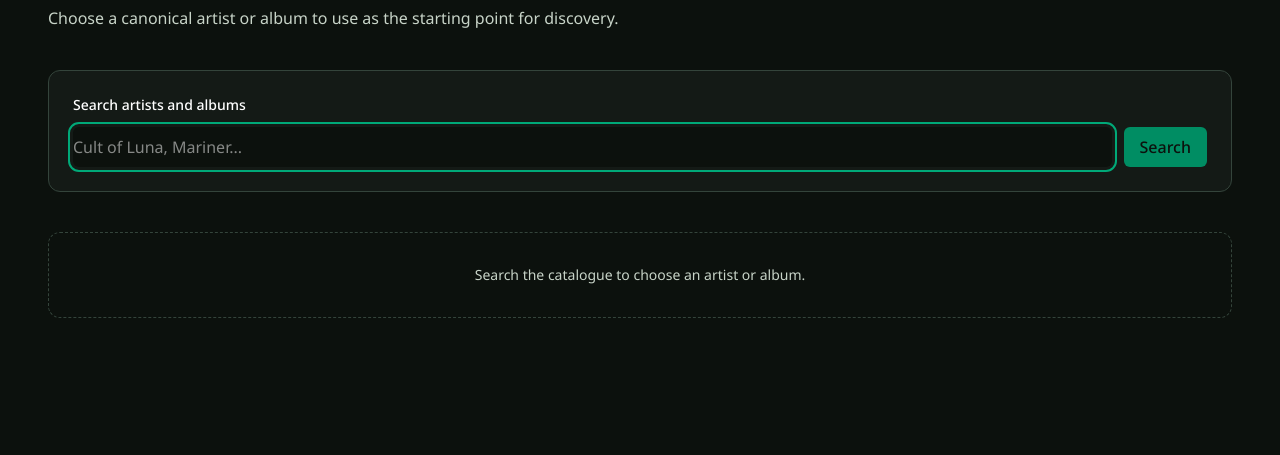
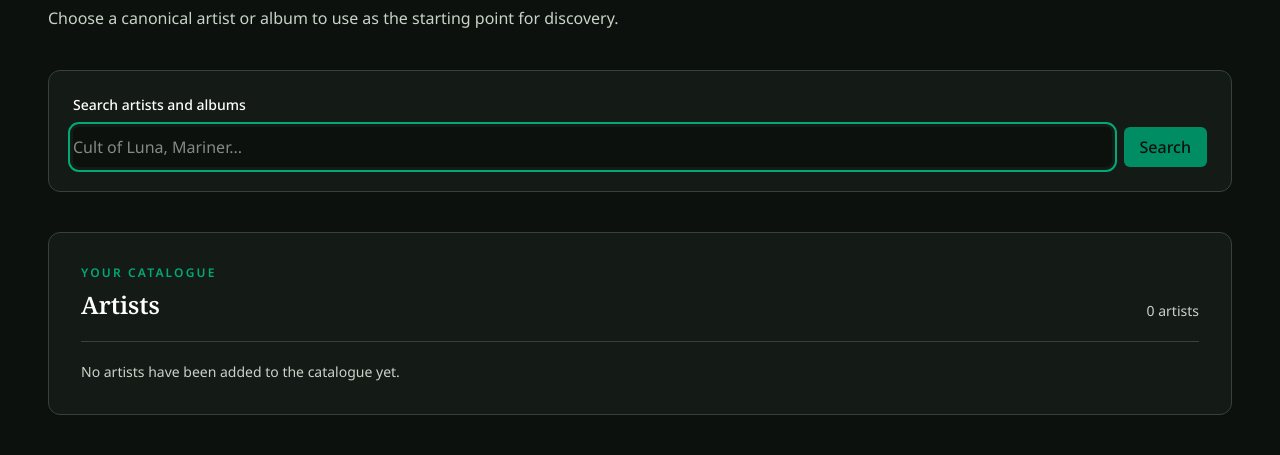
Before and after one commit to smededwards/effemeral.fm, a Laravel app: page /catalogue in a window 1280 px wide. Shown: the part 366-821 px from the top of the page. Before the commit the page ends 684 px from the top, so only its background shows below. Run offline with Laravel 12, Linux system fonts and the light colour scheme; data that the repository does not hold is empty; style sheets or scripts are compiled from the project's sources.

Commit message:
feat(catalogue): show artists before search

```diff
--- a/app/Http/Controllers/DashboardController.php
+++ b/app/Http/Controllers/DashboardController.php
@@ -59,6 +59,11 @@ class DashboardController extends Controller
                 ->orderBy('title')
                 ->limit(25)
                 ->get();
+        } else {
+            $artists = Artist::query()
+                ->withCount('albums')
+                ->orderBy('name')
+                ->paginate(24);
         }
 
         return view('catalogue.index', [
--- a/resources/views/catalogue/index.blade.php
+++ b/resources/views/catalogue/index.blade.php
@@ -125,6 +125,27 @@
                     </section>
                 </div>
             @else
-                <p class="rounded-xl border border-dashed border-ef-line p-8 text-center text-sm text-ef-muted">Search the catalogue to choose an artist or album.</p>
+                <section class="rounded-xl border border-ef-line bg-ef-surface p-6 sm:p-8" aria-labelledby="catalogue-artists">
+                    <div class="flex flex-wrap items-end justify-between gap-3 border-b border-ef-line pb-5">
+                        <div>
+                            <p class="text-xs font-semibold tracking-[0.18em] text-ef-accent-strong uppercase">Your Catalogue</p>
+                            <h2 id="catalogue-artists" class="mt-2 text-2xl font-semibold">Artists</h2>
+                        </div>
+                        <span class="text-sm text-ef-muted">{{ number_format($artists->total()) }} {{ $artists->total() === 1 ? 'artist' : 'artists' }}</span>
+                    </div>
+                    @if ($artists->isNotEmpty())
+                        <div class="mt-5 grid gap-3 sm:grid-cols-2 lg:grid-cols-3">
+                            @foreach ($artists as $artist)
+                                <a class="border border-ef-line bg-ef-canvas p-5 transition hover:border-ef-accent" href="{{ route('artists.show', $artist, false) }}">
+                                    <h3 class="font-semibold">{{ $artist->name }}</h3>
+                                    <p class="mt-2 text-sm text-ef-muted">{{ $artist->albums_count }} {{ $artist->albums_count === 1 ? 'album' : 'albums' }}</p>
+                                </a>
+                            @endforeach
+                        </div>
+                        <div class="mt-5">{{ $artists->links() }}</div>
+                    @else
+                        <p class="mt-5 text-sm text-ef-muted">No artists have been added to the catalogue yet.</p>
+                    @endif
+                </section>
             @endif
 @endsection
```
